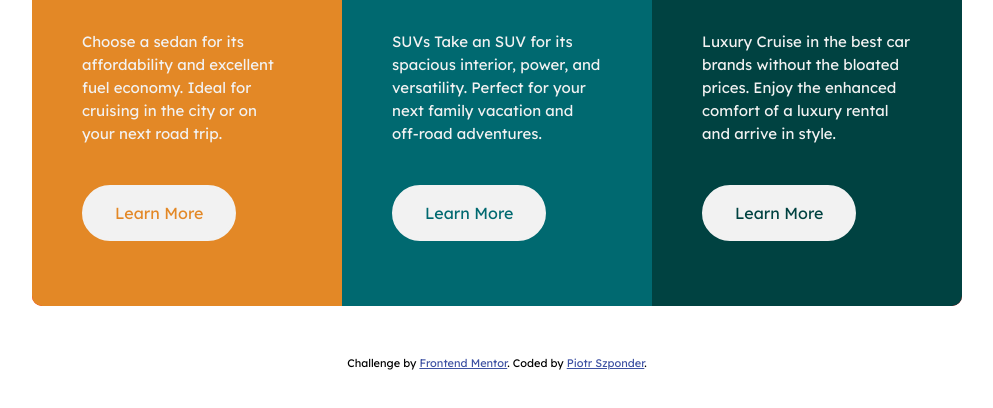
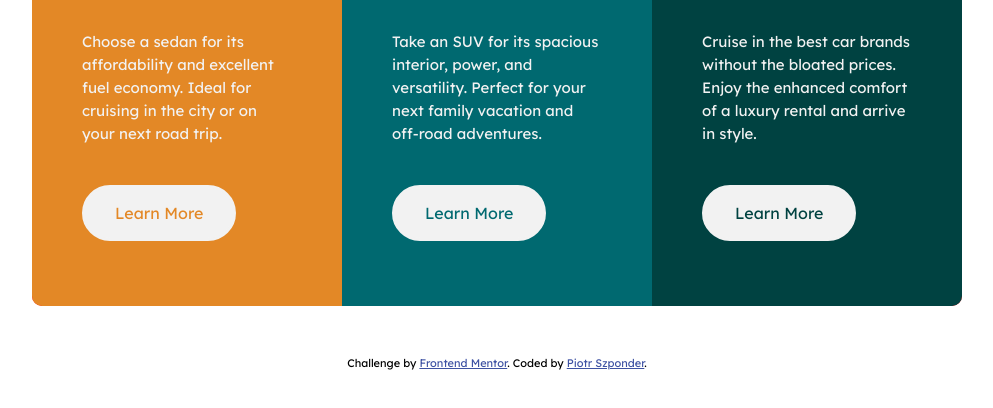
Before and after one commit to pszponder/fem-3-column-preview-card-component, a plain HTML site: page index.html in a window 1280 px wide. Shown: the part 244-652 px from the top of the page, without its empty margins (143-1136 px from the left). Drawn offline with Linux system fonts and the light colour scheme.

Commit message:
updated paragraph text to match project requirements

```diff
--- a/index.html
+++ b/index.html
@@ -45,9 +45,8 @@
           <div class="card__content">
             <h2 class="card__header">suvs</h2>
             <p class="card__text">
-              SUVs Take an SUV for its spacious interior, power, and
-              versatility. Perfect for your next family vacation and off-road
-              adventures.
+              Take an SUV for its spacious interior, power, and versatility.
+              Perfect for your next family vacation and off-road adventures.
             </p>
           </div>
           <button class="card__btn">learn more</button>
@@ -64,8 +63,8 @@
           <div class="card__content">
             <h2 class="card__header">luxury</h2>
             <p class="card__text">
-              Luxury Cruise in the best car brands without the bloated prices.
-              Enjoy the enhanced comfort of a luxury rental and arrive in style.
+              Cruise in the best car brands without the bloated prices. Enjoy
+              the enhanced comfort of a luxury rental and arrive in style.
             </p>
           </div>
           <button class="card__btn">learn more</button>
```
